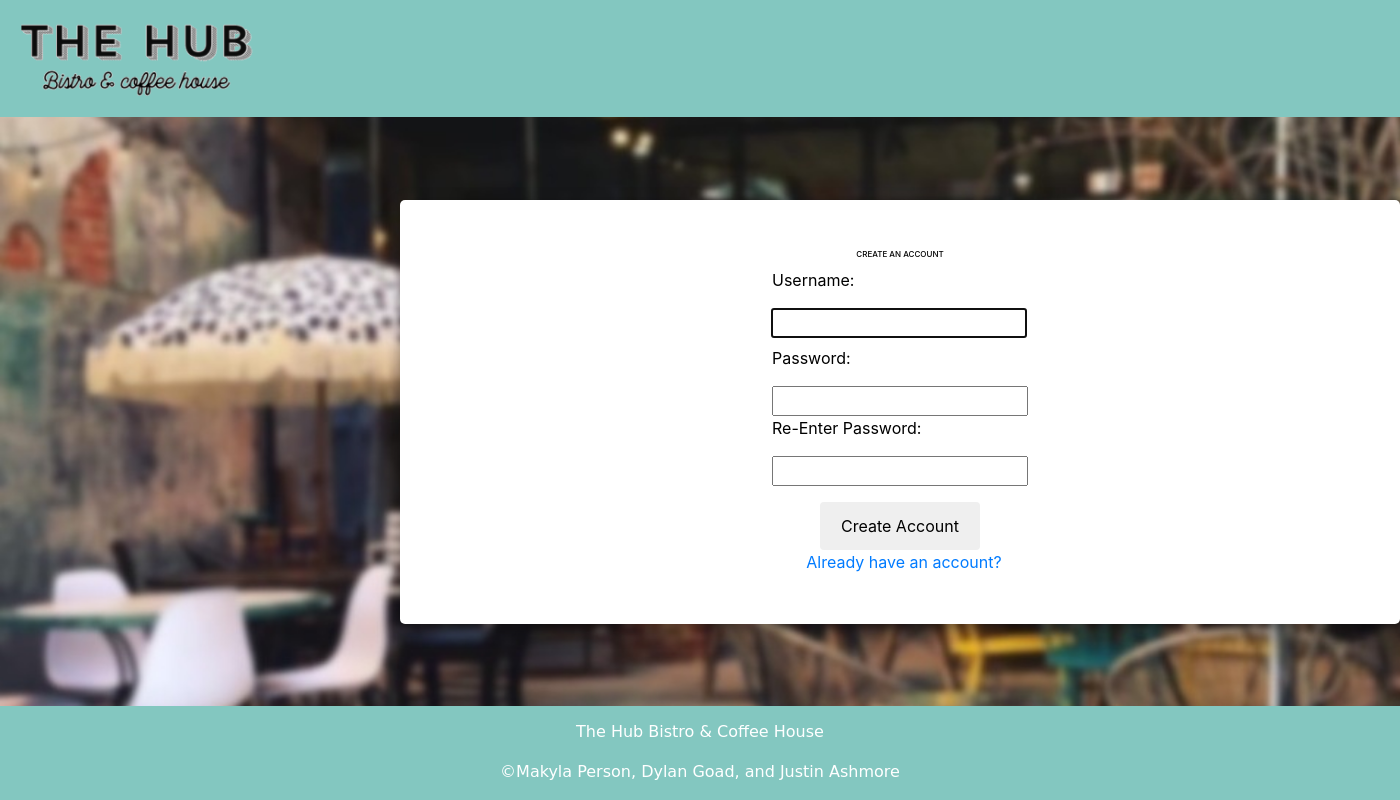
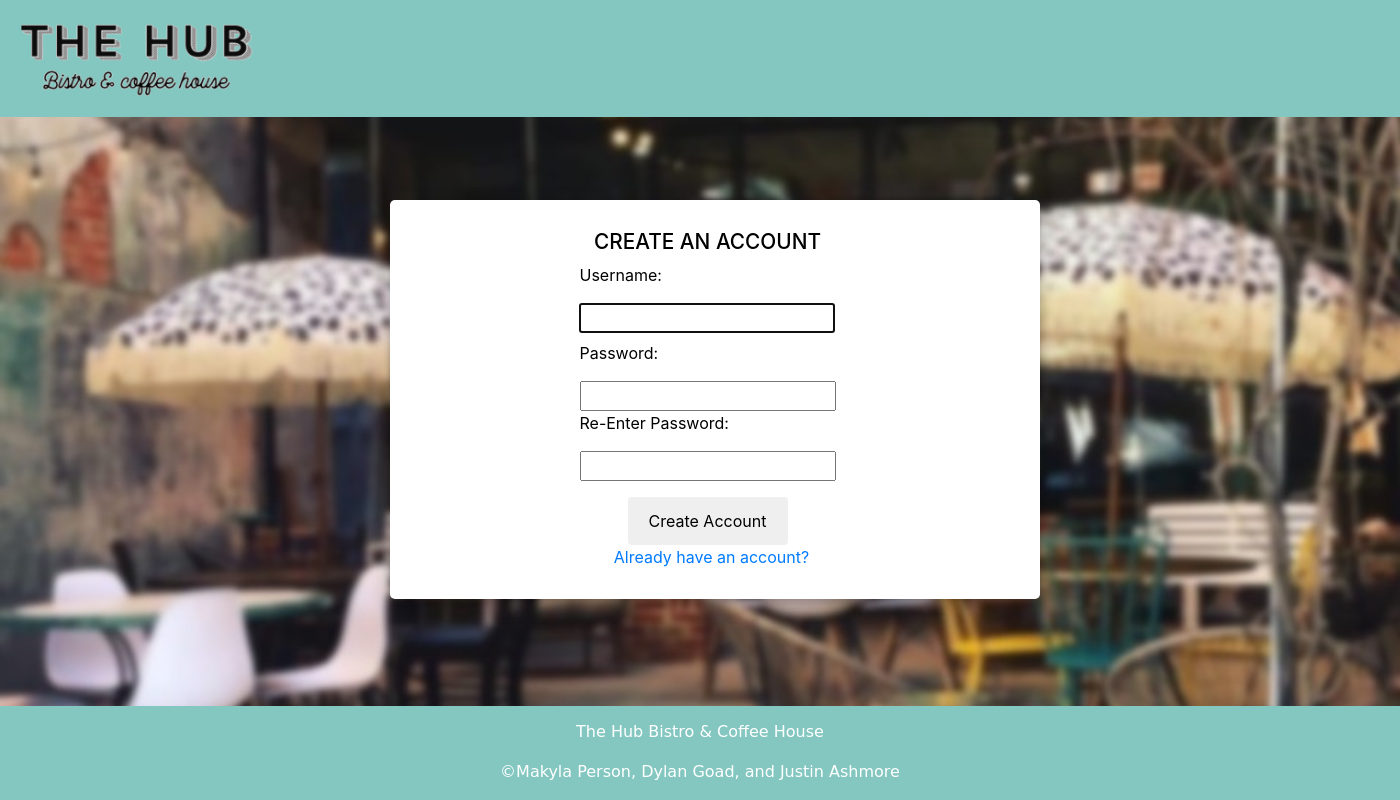
Before and after one commit to makylaperson43/Capstone, a Django app: page /register/ in a window 1400 px wide. Run offline with Django 3.2, Linux system fonts and the light colour scheme; some libraries are stand-ins or nearby versions.

Commit message:
media size pt.2

```diff
--- a/HUB/static/gallery.css
+++ b/HUB/static/gallery.css
@@ -60,7 +60,7 @@
 }
 .footer {
   width: 100% !important;
-  padding-bottom: 2% !important;
+  padding-bottom: 1% !important;
   background-color: #83c7c0;
   text-align: center;
   padding-top: 1% !important;
@@ -68,7 +68,7 @@
 .footerWords {
   color: white;
   font-family: cursive;
-  margin-bottom: 3% !important;
+  margin-bottom: 1% !important;
 }
 .footer {
   width: 100%;
--- a/HUB/static/login.css
+++ b/HUB/static/login.css
@@ -203,3 +203,7 @@
 
 @media only screen and (max-width: 2560px) and (min-width: 1445px) {
 }
+
+.loginword {
+  font-size: 130%;
+}
--- a/HUB/static/register.css
+++ b/HUB/static/register.css
@@ -11,11 +11,14 @@
 }
 
 .user_card_register {
-  width: 600px;
+  width: 650px;
   background: white;
   margin-top: 12.5em;
 
-  padding: 50px;
+  padding-left: 5px;
+  padding-right: 20px;
+  padding-top: 30px;
+  padding-bottom: 30px;
   box-shadow: 0 4px 8px 0 rgba(0, 0, 0, 0.2), 0 6px 20px 0 rgba(0, 0, 0, 0.19);
   -webkit-box-shadow: 0 4px 8px 0 rgba(0, 0, 0, 0.2),
     0 6px 20px 0 rgba(0, 0, 0, 0.19);
@@ -26,52 +29,53 @@
   display: flexbox;
   flex-direction: column;
   border-radius: 5px;
-  margin-left: 400px;
+  margin-left: 390px;
   color: black;
 }
+
 @media only screen and (max-width: 3000px) {
-  .user_card_register {
+  /* .user_card_register {
     margin-top: 7em;
     width: 1000px;
 
     font-size: 2em;
-  }
+  } */
 }
 @media only screen and (max-width: 1500px) {
-  .user_card_register {
+  /* .user_card_register {
     margin-top: 12.5em;
     width: 1000px;
 
     font-size: 1em;
-  }
+  } */
 }
 
 @media only screen and (max-width: 1200px) {
-  .user_card_register {
+  /* .user_card_register {
     margin-top: 10em;
     margin-left: 11em;
     width: 500px;
     font-size: 1.5em;
-  }
+  } */
 }
 @media only screen and (max-width: 770px) {
-  .user_card_register {
+  /* .user_card_register {
     margin-left: 17em;
     width: 400px;
     font-size: 10px;
-  }
+  } */
 }
 @media only screen and (max-width: 600px) {
-  .user_card_register {
+  /* .user_card_register {
     margin-left: 4em;
     width: 300px;
     font-size: 10px;
-  }
+  } */
 }
 @media only screen and (max-width: 340px) {
-  .user_card_register {
+  /* .user_card_register {
     width: 250px;
-  }
+  } */
 }
 
 @media only screen and (max-width: 1450px) {
@@ -134,16 +138,17 @@
 }
 .register_word {
   text-align: center;
+  font-size: 130%;
 }
 @media only screen and (max-width: 3000px) {
-  .register_word {
+  /* .register_word {
     font-size: 0.5em;
-  }
+  } */
 }
 @media only screen and (max-width: 770px) {
-  .register_word {
+  /* .register_word {
     font-size: 1.5em;
-  }
+  } */
 }
 .move {
   text-align: center;
--- a/HUB/static/styles.css
+++ b/HUB/static/styles.css
@@ -221,7 +221,7 @@
   width: 60%;
   height: 75%;
   margin-left: 19%;
-  margin-bottom: -7%;
+  margin-bottom: -1%;
 }
 @media only screen and (max-width: 3000px) {
   .ourTeamBackground img {
@@ -234,7 +234,7 @@
   width: 100%;
   height: 100%;
   color: white;
-  padding: 3px 0 120px 0;
+  padding: 3px 0 0 0;
   margin-top: 150px;
   margin-bottom: 200px;
 }
```
Also changed, not shown: db.sqlite3.
